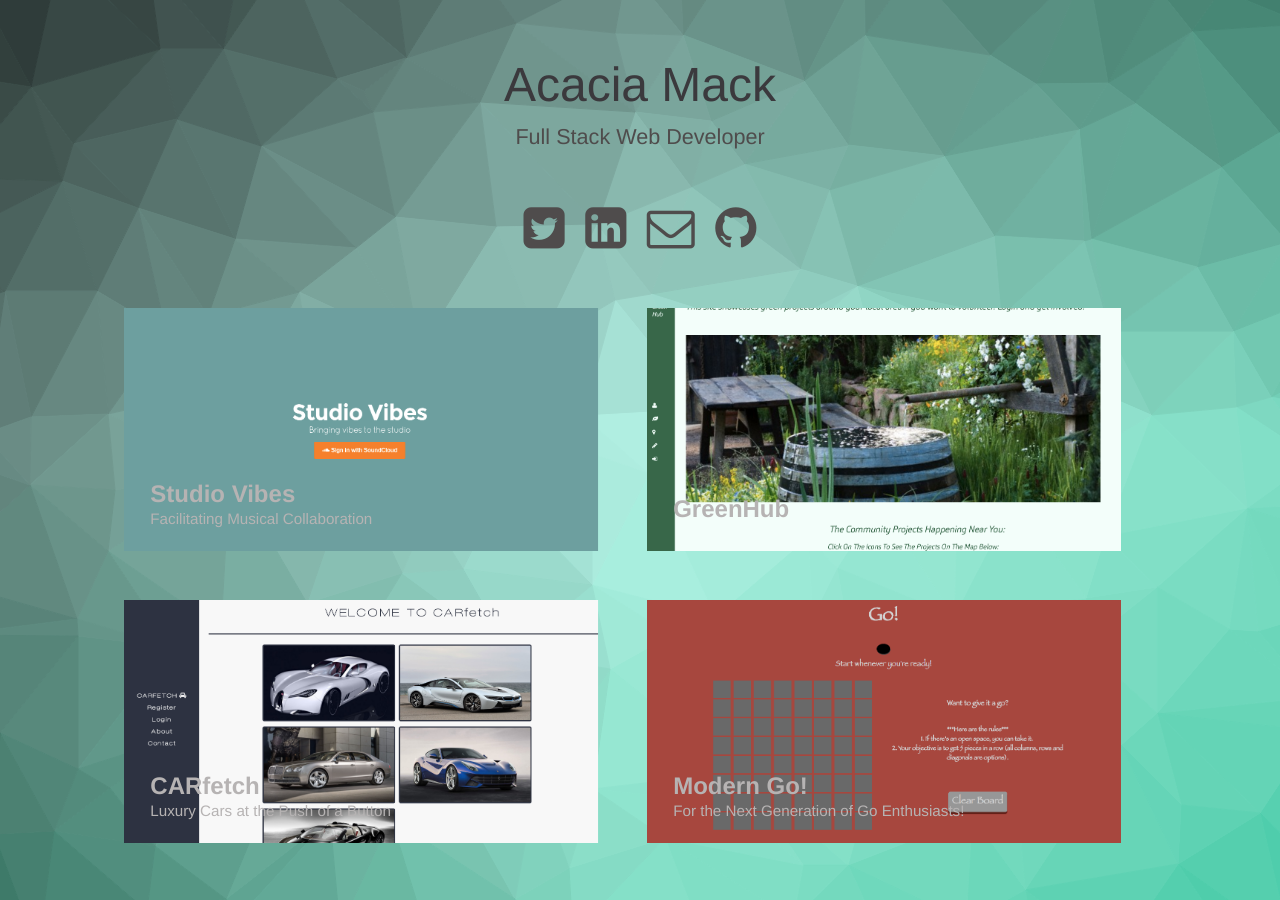
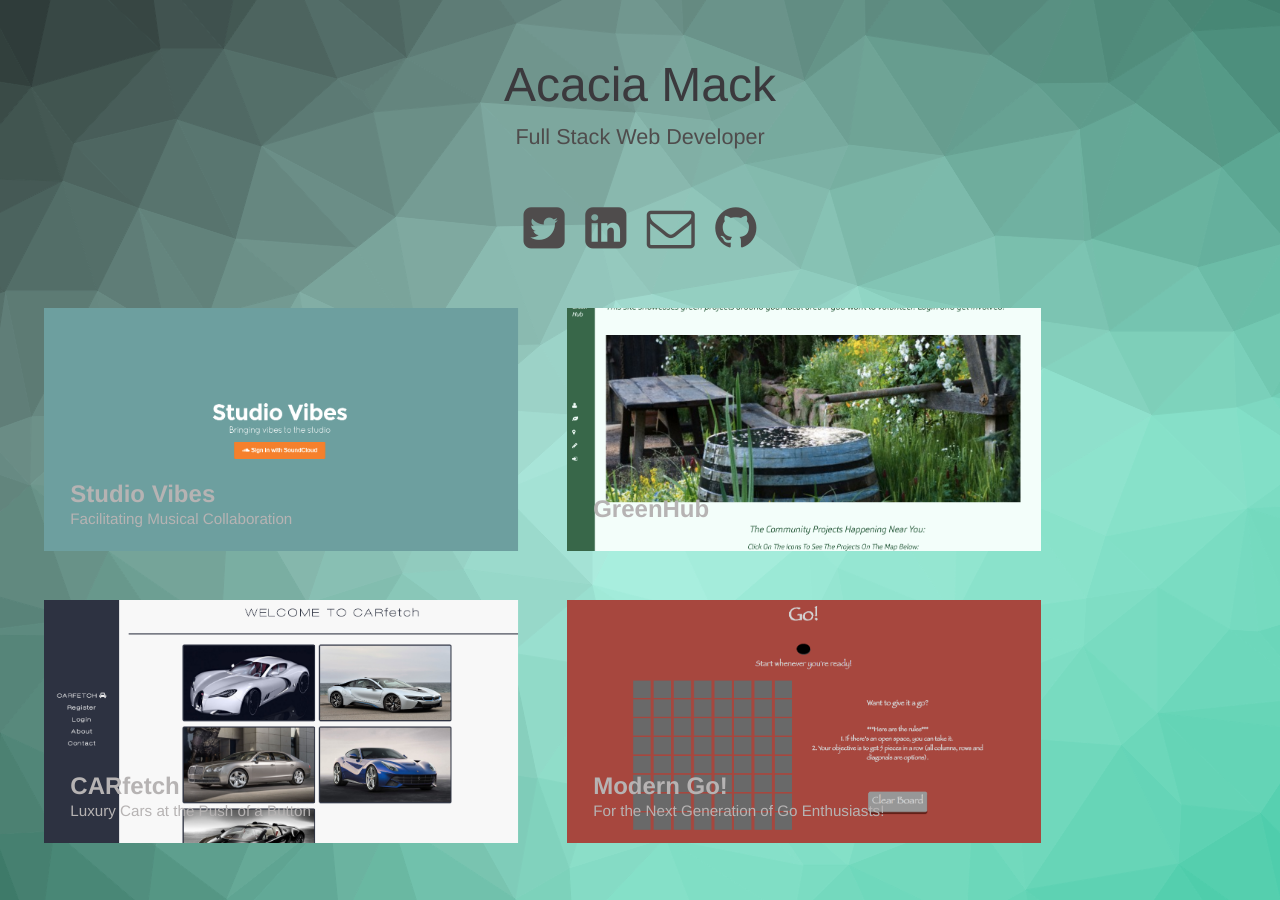
Before and after one commit to amack459/amack459.github.io, a Jekyll site: the page built from index.html, in a window 1280 px wide. Built offline with Jekyll 4.4.1, drawn with Linux system fonts in a browser that asks for light colours; nearby versions of some CDN libraries.

Commit message:
changed side margins

```diff
--- a/css/modern-blog.css
+++ b/css/modern-blog.css
@@ -300,7 +300,7 @@ a:focus {
 	overflow: auto;
 	width: 95%;
 	max-width: 1366px;
-	margin: 0 100px;
+	margin: 0 20px;
 }
 
 @media screen and (max-width: 50em) {
```
